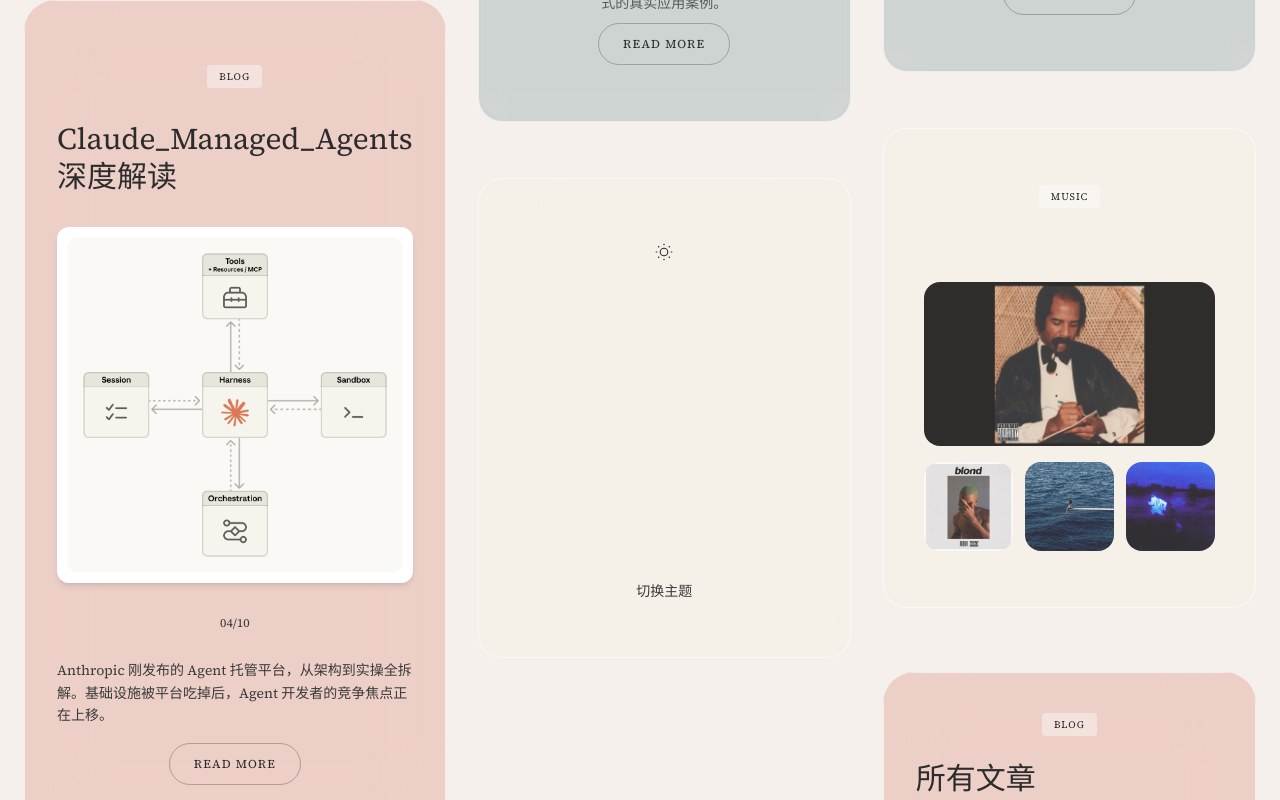
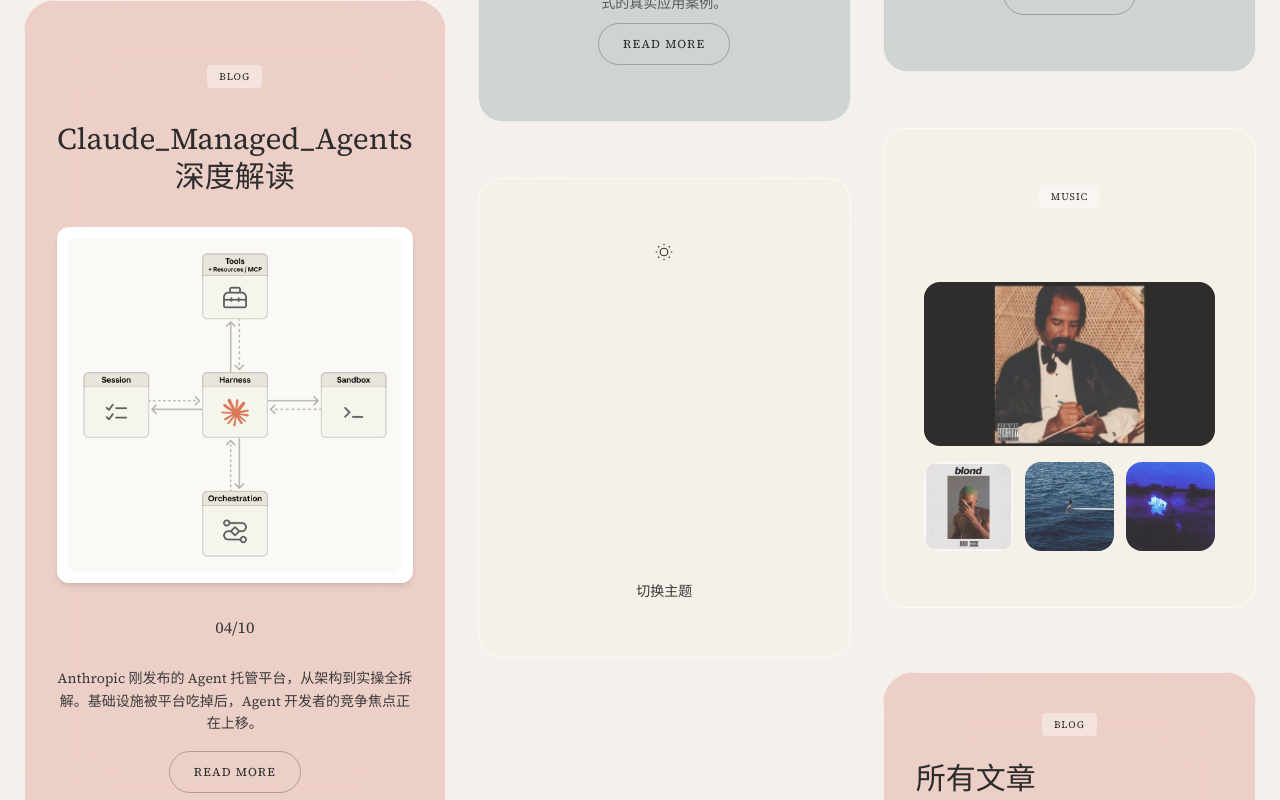
Before and after one commit to iuyup/iuyup.com, a Next.js app: page / in a window 1280 px wide. Shown: the part 1940-2740 px from the top of the page. Built offline with nearby package versions, Linux system fonts and the light colour scheme.

Commit message:
feat:fix center and time

```diff
--- a/src/components/cards/BlogCard.tsx
+++ b/src/components/cards/BlogCard.tsx
@@ -41,15 +41,15 @@ export function BlogCard({ post, tag = 'default' }: BlogCardProps) {
           <span className="text-[10px] uppercase tracking-widest bg-white/40 text-[#2C2C2C] px-3 py-1 rounded-sm self-center mt-6">
             Blog
           </span>
-          <h3 className="text-2xl md:text-3xl leading-tight text-[#2C2C2C] font-serif break-words mt-4">
+          <h3 className="text-2xl md:text-3xl leading-tight text-[#2C2C2C] font-serif break-words mt-4 text-center">
             {post.title}
           </h3>
           <img src={post.image || "/blog-placeholder.png"} alt="" className="w-full h-auto object-cover rounded-xl mt-4 shadow-md" />
-          <time className="text-xs mt-4 text-center" style={{ color: variant.textSecondary }}>
+          <time className="text-base mt-4 text-center" style={{ color: variant.textSecondary }}>
             {new Date(post.date).toLocaleDateString('zh-CN', { month: '2-digit', day: '2-digit' })}
           </time>
           {post.summary && (
-            <p className="text-sm mt-3 leading-relaxed" style={{ color: variant.textSecondary }}>
+            <p className="text-sm mt-3 leading-relaxed text-center" style={{ color: variant.textSecondary }}>
               {post.summary}
             </p>
           )}
```
